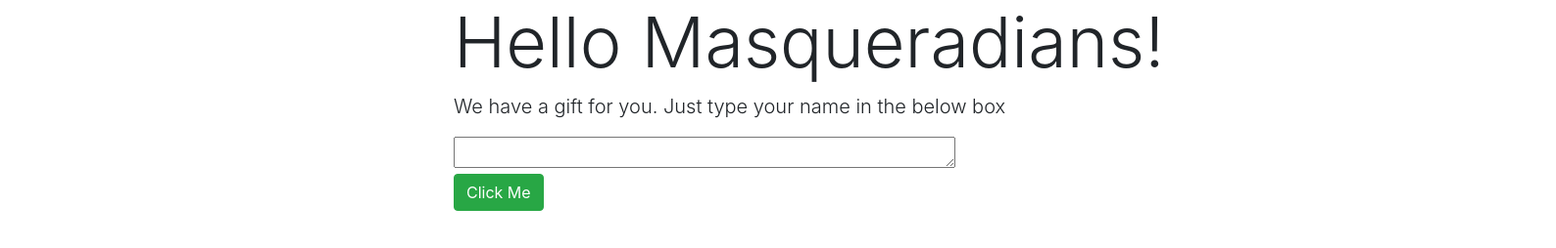
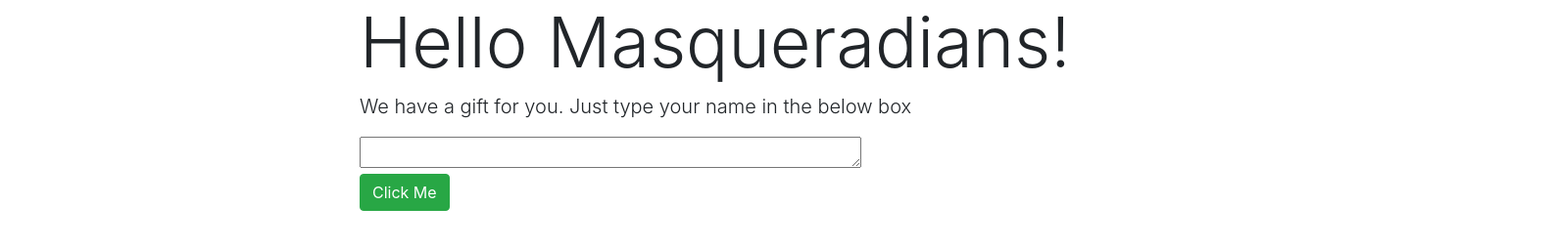
Before and after one commit to himanshusanecha/Hello-seniors, a plain HTML site: page index.html in a window 1280 px wide. Shown: the whole page at 98% size, 1588 px wide, since content can reach past the window. Drawn offline with nearby package versions, Linux system fonts and the light colour scheme.

Commit message:
Update senior.css

```diff
--- a/senior.css
+++ b/senior.css
@@ -13,7 +13,7 @@
   }
 @media only screen and (min-width: 768px) {
     #div1{
-        margin-left: 28rem;
+        margin-left: 22rem;
     }
     #btn{
         margin-left: 12.8rem;
```
